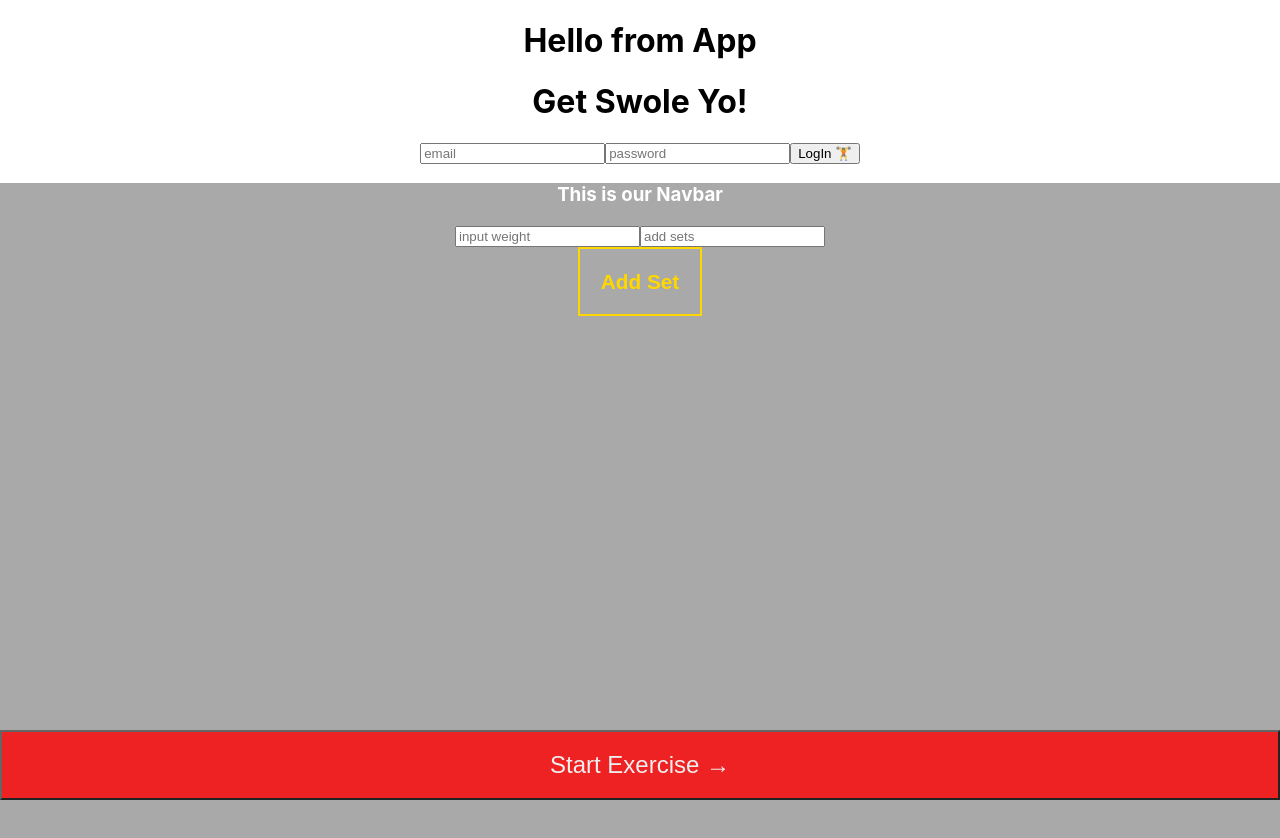
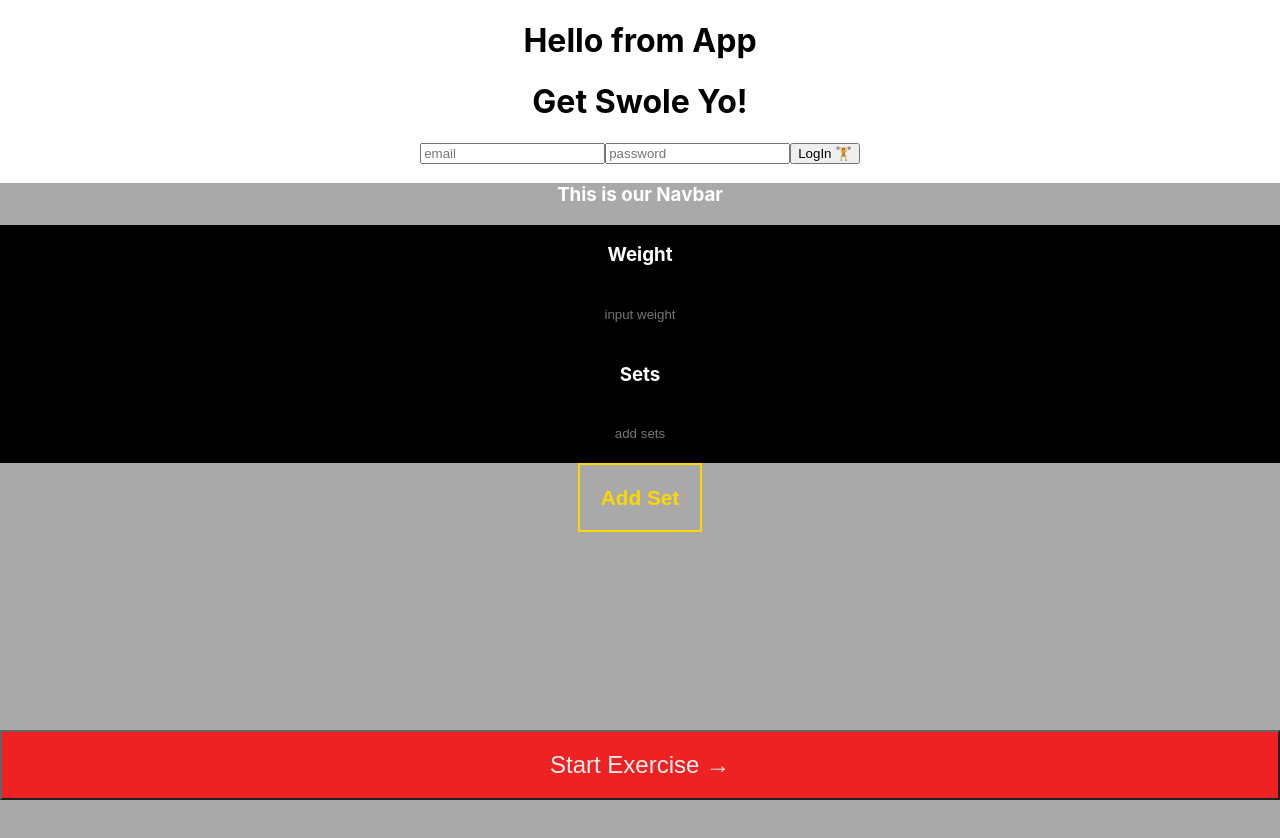
Before and after one commit to bw-weightlifting-journal-3/frontend-weight-lifting, a React (Create React App) app in the folder weight-lifting/: page /login in a window 1280 px wide. Shown: the top 838 px of the page. Built offline with nearby package versions, Linux system fonts and the light colour scheme; the HTML template or start-up script is replaced by a standard one.

Commit message:
updating Views

```diff
--- a/weight-lifting/src/Components/AddWorkoutView.js
+++ b/weight-lifting/src/Components/AddWorkoutView.js
@@ -14,12 +14,17 @@ const AddWorkoutView = () => {
     setAddSet({ ...addSet, [e.target.name]: e.target.value });
   };
 
+  const SubmitHandler = e => {
+    e.preventDefault();
+  };
+
   return (
     <Wrapper>
       {/* Placeholder for Navbar */}
       <h3>This is our Navbar</h3>
       {/* Input field to add sets */}
-      <form>
+      <Form onSubmit={SubmitHandler}>
+        <h3>Weight</h3>
         <Input
           name='weight'
           type='text'
@@ -27,6 +32,7 @@ const AddWorkoutView = () => {
           value={addSet.weight}
           onChange={changeHandler}
         />
+        <h3>Sets</h3>
         <Input
           name='sets'
           type='text'
@@ -34,8 +40,8 @@ const AddWorkoutView = () => {
           value={addSet.sets}
           onChange={changeHandler}
         />
-      </form>
-      <AddButton>Add Set</AddButton>
+      </Form>
+      <AddButton type='submit'>Add Set</AddButton>
       {/* Link to the next page */}
       <Button>Start Exercise →</Button>
     </Wrapper>
@@ -88,4 +94,19 @@ const Header = styled.h3`
   padding: 1.2rem;
 `;
 
-const Input = styled.input``;
+const Input = styled.input`
+  text-align: center;
+  margin: 1.3rem;
+  background: none;
+  border: none;
+  color: white;
+`;
+
+const Form = styled.form`
+  display: flex;
+  flex-direction: column;
+  justify-content: center;
+  align-items: center;
+  text-align: center;
+  background-color: black;
+`;
```
